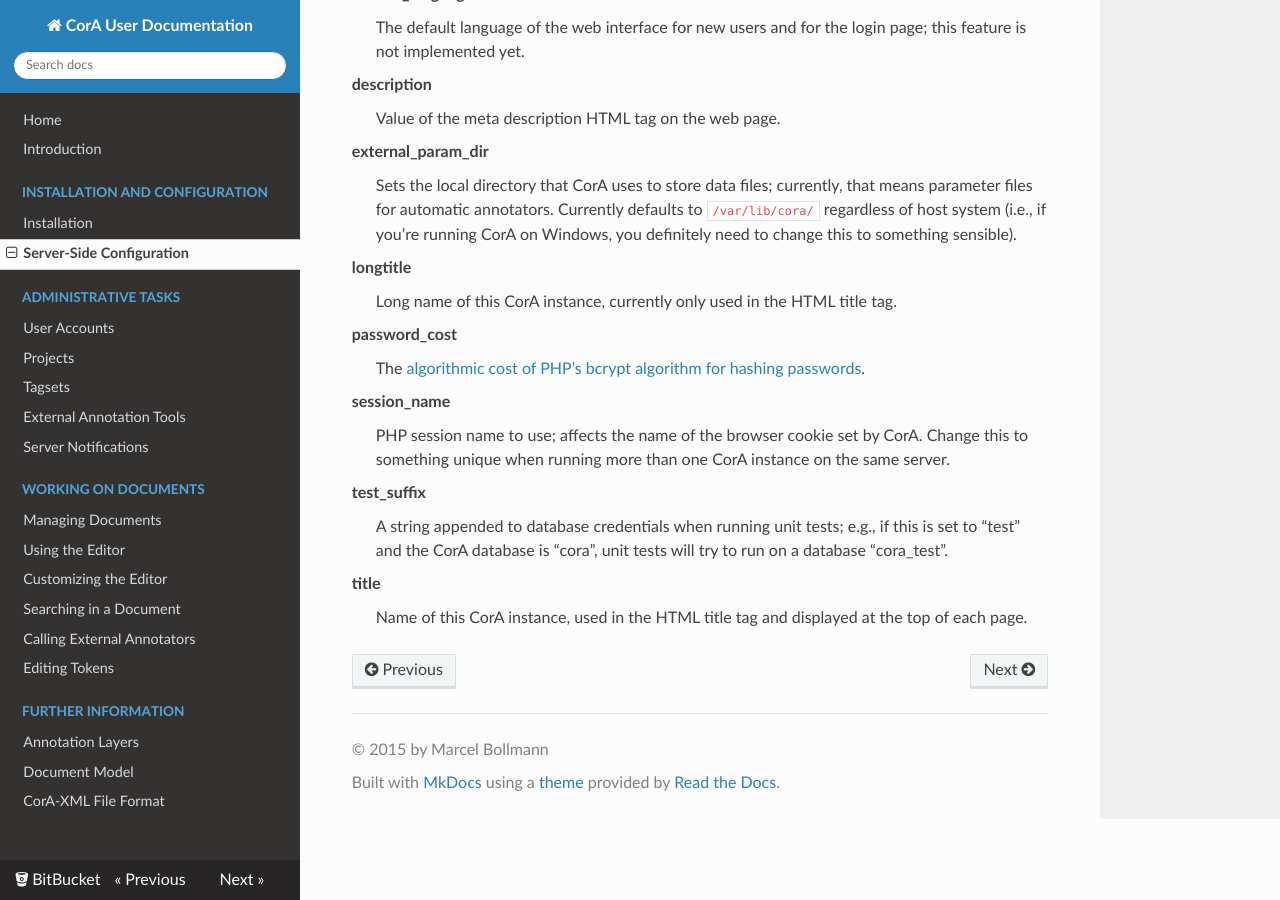
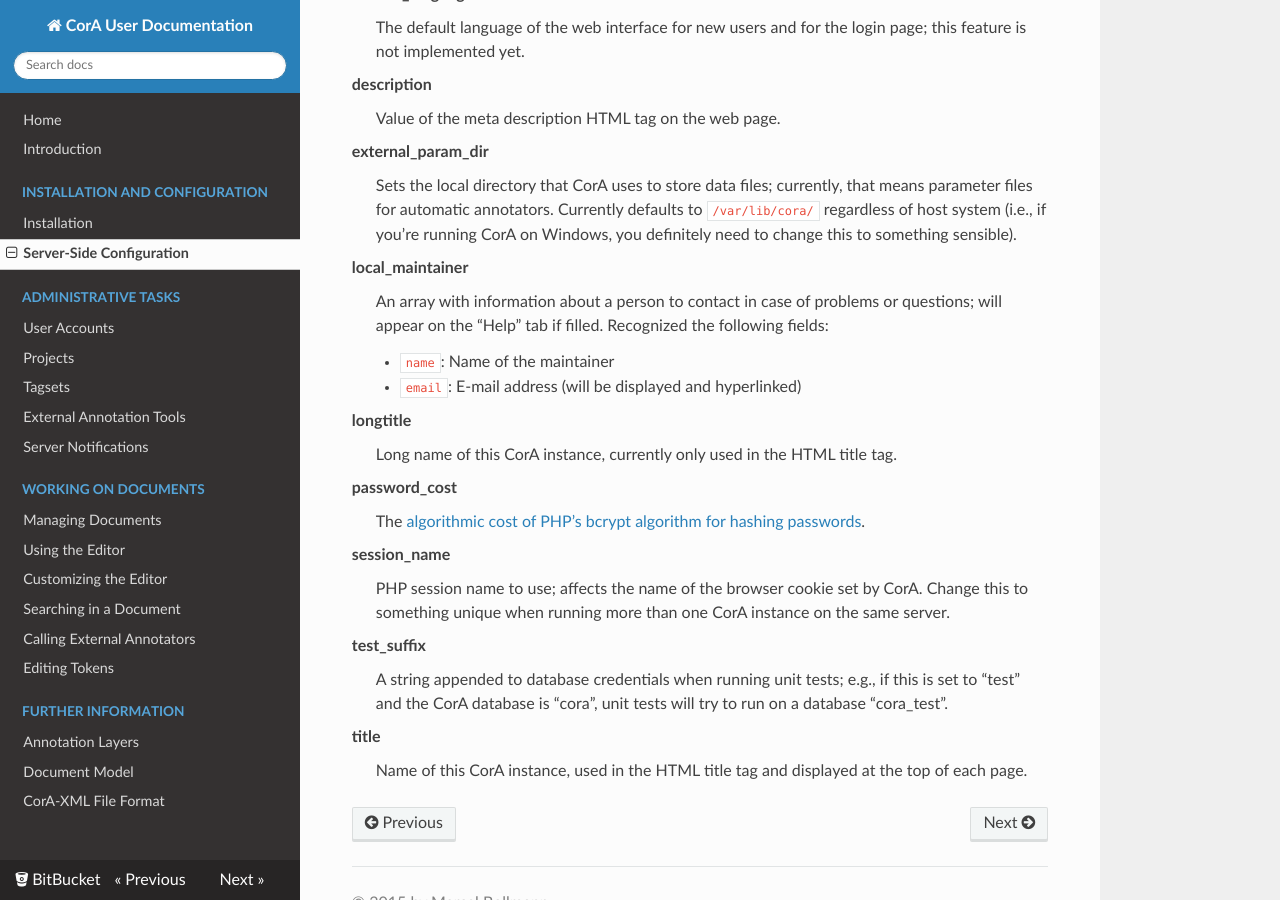
Before and after one commit to comphist/cora, an MkDocs documentation site: the page built from doc/mkdocs/docs/setup-config.md, in a window 1280 px wide and 900 px high, scrolled down 543 px. Built offline with MkDocs 1.6.1, drawn with Linux system fonts in a browser that asks for light colours; nearby versions of some CDN libraries; old or Windows-style settings are respelled for this version of MkDocs.

Commit message:
Update user docs w/ screenshots (resolves #66)

```diff
--- a/doc/mkdocs/docs/custom.css
+++ b/doc/mkdocs/docs/custom.css
@@ -34,8 +34,8 @@ img.inline {
 }
 
 /* tables */
-td.min-120 {
-  min-width: 120px;
+td.min-125 {
+  min-width: 125px;
 }
 
 .rst-content .section ul li p:last-child {
--- a/doc/mkdocs/docs/setup-config.md
+++ b/doc/mkdocs/docs/setup-config.md
@@ -31,6 +31,14 @@ external_param_dir
     `/var/lib/cora/` regardless of host system (i.e., if you're running CorA on
     Windows, you definitely need to change this to something sensible).
 
+local_maintainer
+:   An array with information about a person to contact in case of problems or
+    questions; will appear on the "Help" tab if filled.  Recognized the following
+    fields:
+
+      + `name`: Name of the maintainer
+      + `email`: E-mail address (will be displayed and hyperlinked)
+
 longtitle
 :   Long name of this CorA instance, currently only used in the
     HTML title tag.
```
Also changed, not shown: doc/mkdocs/docs/doc-annotate.md (+1 -1 lines), doc/mkdocs/docs/img/dialog-import.png, doc/mkdocs/docs/img/editor-toolbar-page.png, doc/mkdocs/docs/img/screenshot-edittable.png, doc/mkdocs/docs/img/tokenization-example.png.
